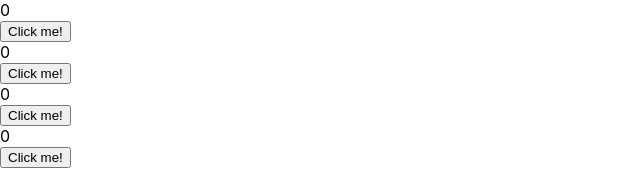
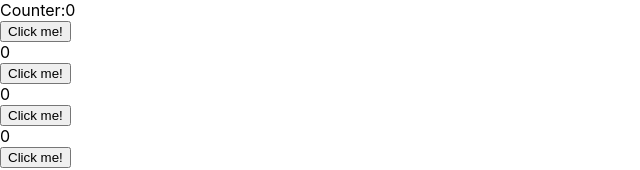
Before and after one commit to KarenMTan/bp-fall2020-onboarding, a React (Create React App) app: page / in a window 1280 px wide. Shown: the top 170 px of the page, without its empty margins (0-640 px from the left). Built offline with nearby package versions, Linux system fonts and the light colour scheme.

Commit message:
Added props (prepend) to the Post component.

```diff
--- a/package.json
+++ b/package.json
@@ -6,6 +6,7 @@
     "@testing-library/jest-dom": "^5.11.5",
     "@testing-library/react": "^11.1.2",
     "@testing-library/user-event": "^12.2.2",
+    "prop-types": "^15.7.2",
     "react": "^17.0.1",
     "react-dom": "^17.0.1",
     "react-scripts": "4.0.0",
--- a/src/App.js
+++ b/src/App.js
@@ -5,7 +5,7 @@ import './App.css';
 function App() {
   return (
     <>
-      <Post />
+      <Post prepend="Counter:" />
       <Post />
       <Post />
       <Post />
--- a/src/Post.js
+++ b/src/Post.js
@@ -1,6 +1,7 @@
 import React, { useState, useEffect } from 'react';
+import PropTypes from 'prop-types';
 
-export default function Post() {
+export default function Post({ prepend }) {
   const [counter, setCounter] = useState(0);
 
   useEffect(() => {
@@ -10,7 +11,7 @@ export default function Post() {
   return (
     <>
       <div>
-        {counter}
+        {prepend + counter}
       </div>
       <button
         type="button"
@@ -21,3 +22,11 @@ export default function Post() {
     </>
   );
 }
+
+Post.propTypes = {
+  prepend: PropTypes.string,
+};
+
+Post.defaultProps = {
+  prepend: '',
+};
```
